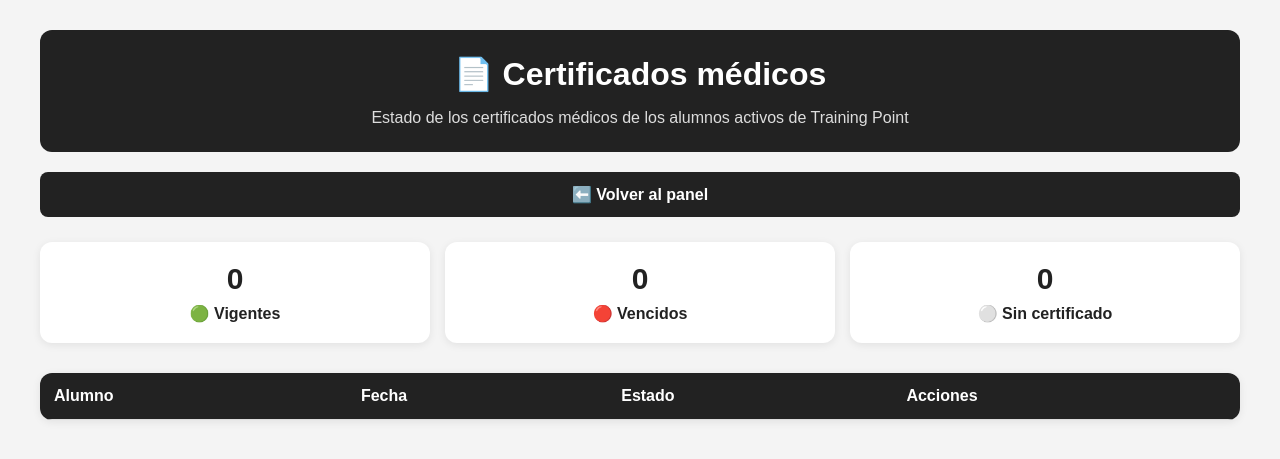
After one commit to damiandemiguel/TrainingPointManager, a Flask app: page /admin/certificados in a window 1280 px wide. The commit adds this page. Shown: the top 459 px of the page. Run offline with Flask 3, Linux system fonts and the light colour scheme; the visitor is signed in with stand-in values (Sample User, id 1); data that the repository does not hold is empty.

Commit message:
Agregar gestion de certificados y unificar navegacion

```diff
--- a/app.py
+++ b/app.py
@@ -2801,6 +2801,69 @@ def editar_vencimiento_bono_admin(bono_id):
         bono=bono
     )
 
+@app.route("/admin/certificados")
+def certificados_admin():
+
+    if "usuario_id" not in session:
+        return redirect(url_for("inicio"))
+
+    if session["rol"] != "administrador":
+        return "Acceso no autorizado."
+
+    conexion = conectar()
+    conexion.row_factory = sqlite3.Row
+    cursor = conexion.cursor()
+
+    cursor.execute("""
+        SELECT
+            id,
+            nombre,
+            certificado_medico,
+            fecha_certificado
+        FROM alumnos
+        WHERE activo = 1
+        ORDER BY nombre ASC
+    """)
+
+    alumnos = cursor.fetchall()
+    conexion.close()
+
+    certificados = []
+
+    vigentes = 0
+    vencidos = 0
+    sin_certificado = 0
+
+    for alumno in alumnos:
+
+        if not alumno["certificado_medico"]:
+            estado = "Sin certificado"
+            sin_certificado += 1
+
+        elif fecha_vencida(alumno["fecha_certificado"]):
+            estado = "Vencido"
+            vencidos += 1
+
+        else:
+            estado = "Vigente"
+            vigentes += 1
+
+        certificados.append({
+            "id": alumno["id"],
+            "nombre": alumno["nombre"],
+            "certificado_medico": alumno["certificado_medico"],
+            "fecha_certificado": alumno["fecha_certificado"],
+            "estado": estado
+        })
+
+    return render_template(
+        "certificados_admin.html",
+        certificados=certificados,
+        vigentes=vigentes,
+        vencidos=vencidos,
+        sin_certificado=sin_certificado
+    )
+
 @app.route("/alumnos/<int:alumno_id>/salud")
 def ficha_salud_admin(alumno_id):
 
--- /dev/null
+++ b/templates/certificados_admin.html
@@ -0,0 +1,292 @@
+<!DOCTYPE html>
+<html lang="es">
+<head>
+    <meta charset="UTF-8">
+    <meta name="viewport" content="width=device-width, initial-scale=1.0">
+
+    <title>Certificados médicos - Training Point</title>
+
+    <style>
+        body {
+            font-family: Arial, sans-serif;
+            background-color: #f4f4f4;
+            margin: 0;
+            padding: 30px;
+            color: #222;
+        }
+
+        .contenedor {
+            max-width: 1200px;
+            margin: auto;
+        }
+
+        h1 {
+            margin-bottom: 8px;
+        }
+
+        .subtitulo {
+            color: #666;
+            margin-bottom: 25px;
+        }
+
+        .encabezado {
+            background-color: #222;
+            color: white;
+            padding: 25px;
+            border-radius: 12px;
+            text-align: center;
+            margin-bottom: 20px;
+        }
+
+        .encabezado h1 {
+            margin: 0;
+        }
+
+        .encabezado p {
+            margin-bottom: 0;
+            color: #ddd;
+        }
+
+        .resumen-estados {
+            display: grid;
+            grid-template-columns: repeat(3, 1fr);
+            gap: 15px;
+            margin-bottom: 30px;
+        }
+
+        .resumen {
+            background: white;
+            padding: 20px;
+            border-radius: 12px;
+            text-align: center;
+            box-shadow: 0 2px 8px rgba(0,0,0,0.08);
+        }
+
+        .resumen-numero {
+            font-size: 30px;
+            font-weight: bold;
+            margin-bottom: 8px;
+        }
+
+        .resumen-titulo {
+            font-weight: bold;
+        }
+
+        .tabla-contenedor {
+            overflow-x: auto;
+            background: white;
+            border-radius: 12px;
+            box-shadow: 0 2px 8px rgba(0,0,0,0.08);
+        }
+
+        table {
+            width: 100%;
+            border-collapse: collapse;
+        }
+
+        th,
+        td {
+            padding: 14px;
+            text-align: left;
+            border-bottom: 1px solid #ddd;
+        }
+
+        th {
+            background-color: #222;
+            color: white;
+        }
+
+        .estado {
+            font-weight: bold;
+        }
+
+        .acciones {
+            display: flex;
+            gap: 8px;
+            flex-wrap: wrap;
+        }
+
+        .boton {
+            display: inline-block;
+            padding: 8px 12px;
+            background-color: #222;
+            color: white;
+            text-decoration: none;
+            border-radius: 7px;
+            font-size: 14px;
+            font-weight: bold;
+        }
+
+        .boton-secundario {
+            background-color: #666;
+        }
+
+        .acciones-superiores {
+            display: flex;
+            gap: 10px;
+            margin-bottom: 25px;
+        }
+
+        .boton-superior {
+            flex: 1;
+            padding: 13px 18px;
+            border-radius: 8px;
+            text-decoration: none;
+            text-align: center;
+            font-weight: bold;
+            background-color: #222;
+            color: white;
+        }
+
+        .boton-superior:hover {
+            background-color: #444;
+        }
+
+        @media (max-width: 700px) {
+            body {
+                padding: 15px;
+            }
+
+            .resumen-estados {
+                grid-template-columns: 1fr;
+            }
+
+            th,
+            td {
+                padding: 10px;
+                font-size: 14px;
+            }
+        }
+    </style>
+</head>
+
+<body>
+
+<div class="contenedor">
+
+    <div class="encabezado">
+
+        <h1>📄 Certificados médicos</h1>
+
+        <p>
+            Estado de los certificados médicos de los alumnos activos de Training Point
+        </p>
+
+    </div>
+
+    <div class="acciones-superiores">
+
+        <a
+            href="{{ url_for('panel') }}"
+            class="boton-superior"
+        >
+            ⬅️ Volver al panel
+        </a>
+
+    </div>
+
+    <div class="resumen-estados">
+
+        <div class="resumen">
+            <div class="resumen-numero">{{ vigentes }}</div>
+            <div class="resumen-titulo">🟢 Vigentes</div>
+        </div>
+
+        <div class="resumen">
+            <div class="resumen-numero">{{ vencidos }}</div>
+            <div class="resumen-titulo">🔴 Vencidos</div>
+        </div>
+
+        <div class="resumen">
+            <div class="resumen-numero">{{ sin_certificado }}</div>
+            <div class="resumen-titulo">⚪ Sin certificado</div>
+        </div>
+
+    </div>
+
+    <div class="tabla-contenedor">
+
+        <table>
+
+            <thead>
+                <tr>
+                    <th>Alumno</th>
+                    <th>Fecha</th>
+                    <th>Estado</th>
+                    <th>Acciones</th>
+                </tr>
+            </thead>
+
+            <tbody>
+
+                {% for certificado in certificados %}
+
+                <tr>
+
+                    <td>
+                        <strong>{{ certificado.nombre }}</strong>
+                    </td>
+
+                    <td>
+                        {% if certificado.fecha_certificado %}
+                        {{ certificado.fecha_certificado[8:10] }}/{{ certificado.fecha_certificado[5:7] }}/{{ certificado.fecha_certificado[0:4] }}
+                        {% else %}
+                            —
+                        {% endif %}
+                    </td>
+
+                    <td class="estado">
+
+                        {% if certificado.estado == "Vigente" %}
+                            🟢 Vigente
+
+                        {% elif certificado.estado == "Vencido" %}
+                            🔴 Vencido
+
+                        {% else %}
+                            ⚪ Sin certificado
+                        {% endif %}
+
+                    </td>
+
+                    <td>
+
+                        <div class="acciones">
+
+                            {% if certificado.certificado_medico %}
+
+                                <a
+                                    href="{{ url_for('static', filename='uploads/certificados/' + certificado.certificado_medico) }}"
+                                    target="_blank"
+                                    class="boton"
+                                >
+                                    📄 Certificado médico
+                                </a>
+
+                            {% endif %}
+
+                            <a
+                                href="{{ url_for('ficha_salud_admin', alumno_id=certificado.id) }}"
+                                class="boton boton-secundario"
+                            >
+                                🩺 Ficha de salud
+                            </a>
+
+                        </div>
+
+                    </td>
+
+                </tr>
+
+                {% endfor %}
+
+            </tbody>
+
+        </table>
+
+    </div>
+
+</div>
+
+</body>
+</html>
```
Also changed, not shown: templates/admin.html (+28 -1 lines), templates/alumnos.html (+55 -10 lines), templates/asistencias_admin.html (+25 -16 lines), templates/estado_alumnos.html (+54 -10 lines), templates/pagos_admin.html (+26 -17 lines), templates/panel_alumno.html (+26 -0 lines).
